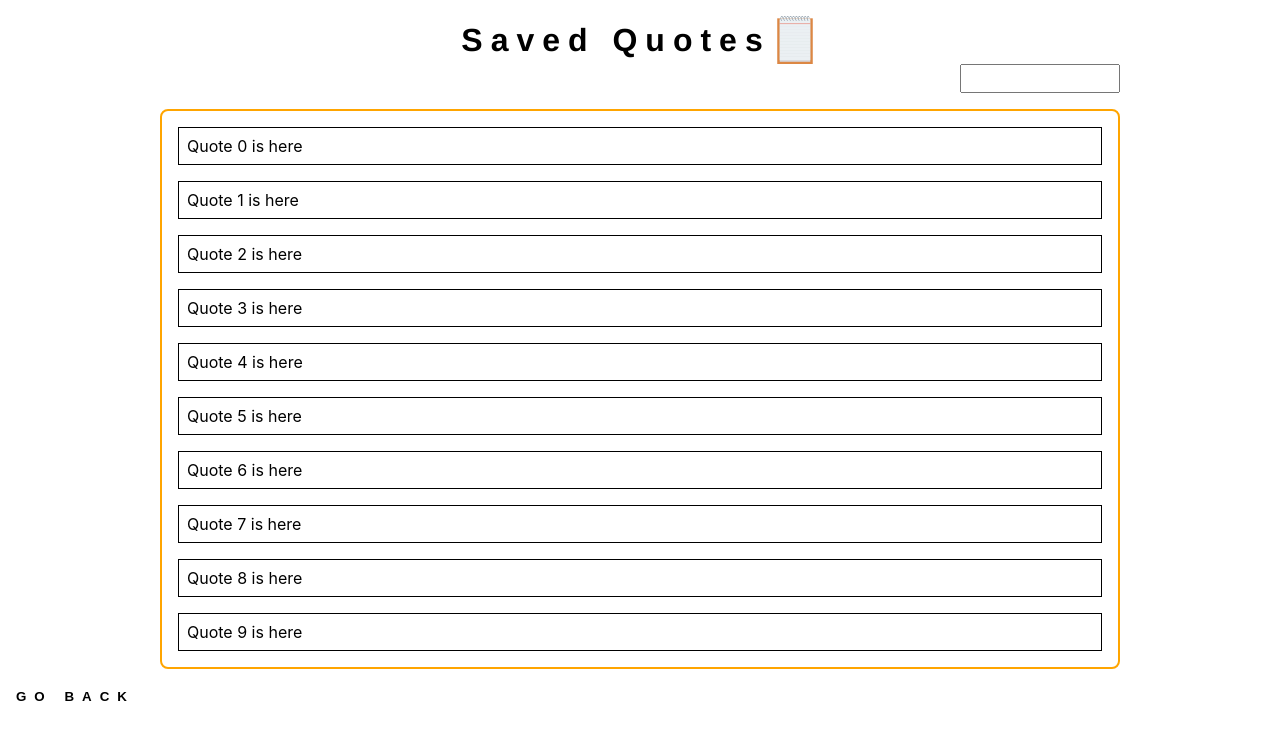
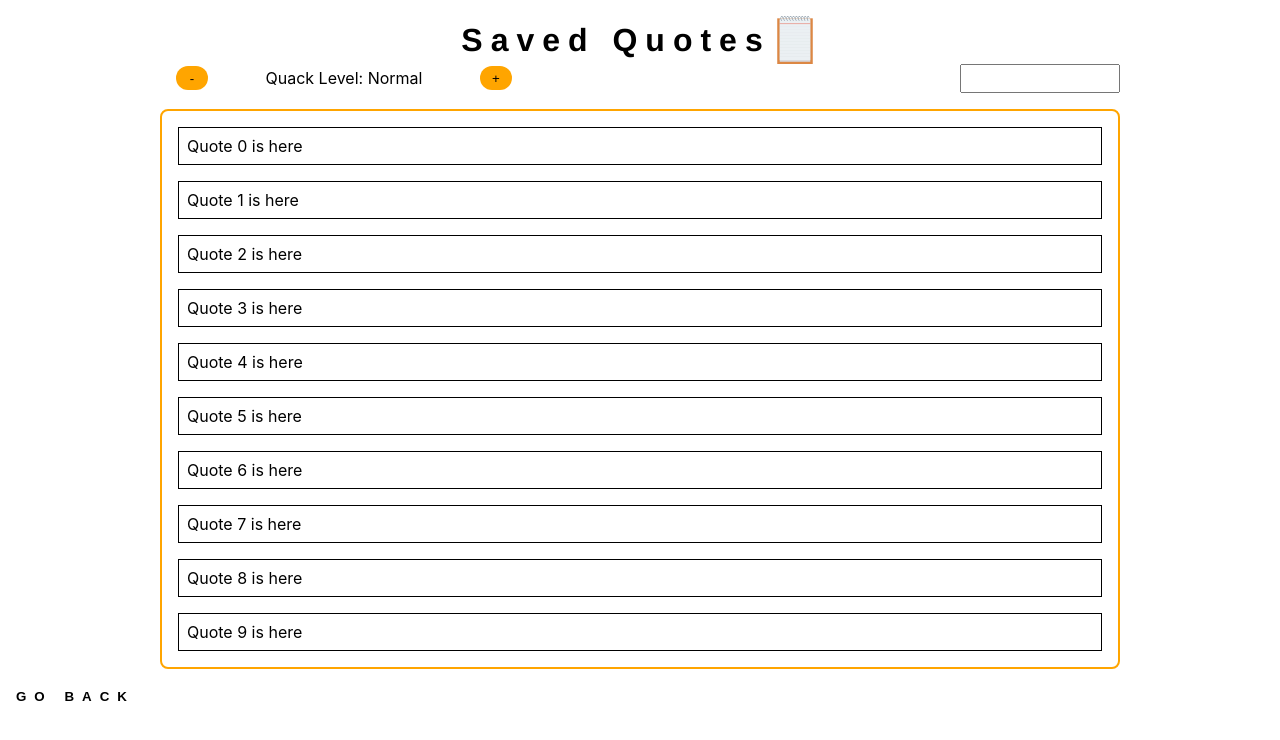
Before and after one commit to marcusgchan/the-wise-waddler, a React (Create React App) app: page /saved-quotes in a window 1280 px wide. Shown: the top 740 px of the page. Built offline with nearby package versions, Linux system fonts and the light colour scheme.

Commit message:
adds quack level and state for filtered quotes

```diff
--- a/src/components/QuotesPage.js
+++ b/src/components/QuotesPage.js
@@ -8,17 +8,59 @@ const QuotesPage = () => {
   const quotes = dummyQuotes.quotes;
   const [filterSearch,setFilterSearch] = useState("");
   const [filteredQuotes, setFilteredQuotes] = useState(quotes);
+  const [quackifyLevel, setQuackifyLevel] = useState(0);
   const navigate = useNavigate();
   useEffect(()=>{
     if (!filterSearch.replace(/\s/g, '').length) { //If there is only whitespace in filterSearch
       setFilteredQuotes(quotes);
     } else {
+      switch (quackifyLevel) {
+        case 0:
           setFilteredQuotes(quotes.filter((quote)=>quote.noQuackQuote.includes(filterSearch)));
+          break;
+        case 1:
+          setFilteredQuotes(quotes.filter((quote)=>quote.midQuackQuote.includes(filterSearch)));
+          break;
+        default:
+          setFilteredQuotes(quotes.filter((quote)=>quote.fullQuackQuote.includes(filterSearch)));
+          break;
       }
-  },[filterSearch]);
+    }
+  },[filterSearch,quackifyLevel]);
 
   const handleFilterChange = (e) => {
     setFilterSearch(e.target.value);
+  }
+
+  const handleQuackifyClick = (type) => {
+    if (type === "+") {
+      setQuackifyLevel((prev)=>{
+        if (prev === 2) {
+          return 2;
+        } else {
+          return prev + 1;
+        }
+      });
+    } else {
+      setQuackifyLevel((prev)=>{
+        if (prev === 0) {
+          return 0;
+        } else {
+          return prev - 1;
+        }
+      });
+    }
+  }
+
+  const quackDisplay = () => {
+    switch (quackifyLevel) {
+      case 0:
+        return "Normal";
+      case 1:
+        return "Quacked";
+      default:
+        return "Full Quacked";
+    }
   }
 
   return (
@@ -29,10 +71,17 @@ const QuotesPage = () => {
           <img src={NotePad} alt="" className={styles.notePad} />
         </div>
         <section className={styles.inputQuotesContainer}>
+          <div className={styles.inputsContainer}>
+            <div className={styles.quackifyButtonContainer}>
+              <button onClick={()=>handleQuackifyClick("-")}>-</button>
+              <p className={styles.quackLevelDisplay}>Quack Level: {quackDisplay()}</p>
+              <button onClick={()=>handleQuackifyClick("+")}>+</button>
+            </div>
             <input type="text" className={styles.search} value={filterSearch}
             onChange={handleFilterChange}/>
+          </div>
           <div className={styles.quotesContainer}>
-            <Rows filteredQuotes={filteredQuotes}/>
+            <Rows filteredQuotes={filteredQuotes} quackifyLevel={quackifyLevel}/>
           </div>
         </section>
       </div>
@@ -44,24 +93,48 @@ const QuotesPage = () => {
   );
 };
 
-const Rows = ({filteredQuotes}) => {
+const Rows = ({filteredQuotes, quackifyLevel}) => {
   // const quotes = localStorage.getItem("quotes");
 
   return(
     <div>
       {filteredQuotes.map((quote)=>
-        <Row key={quote.id} quote={quote}/>)}
+        <Row key={quote.id} quote={quote} quackifyLevel={quackifyLevel}/>)}
     </div>
   );
 
 };
 
-const Row = ({ quote, isDuckified }) => {
+const Row = ({ quote, quackifyLevel }) => {
+  // const [quackifyLevel,setQuackifyLevel] = useState(0);
+
+  // const handleClick = () => {
+  //   if (quackifyLevel == 2) {
+  //     setQuackifyLevel(0);
+  //   } else {
+  //     setQuackifyLevel((prev) => prev + 1);
+  //   }
+  // }
+  if (quackifyLevel === 0) {
     return (
       <div className={styles.quote}>
         <p>{quote.noQuackQuote}</p>
       </div>
     );
+  } else if (quackifyLevel === 1) {
+    return (
+      <div className={styles.quote}>
+        <p>{quote.midQuackQuote}</p>
+      </div>
+    );
+  } else {
+    return (
+      <div className={styles.quote}>
+        <p>{quote.fullQuackQuote}</p>
+      </div>
+    );
+  }
+
 };
 
 export default QuotesPage;
--- a/src/components/styles/QuotesPage.module.css
+++ b/src/components/styles/QuotesPage.module.css
@@ -29,6 +29,42 @@
   min-width: 60rem;
 }
 
+.inputsContainer {
+  display: flex;
+  align-items: center;
+  justify-content: space-between;
+}
+
+.quackifyButtonContainer {
+  display: flex;
+  align-items: center;
+}
+
+.quackifyButtonContainer button{
+  border: none;
+  background-color: var(--accent-clr);
+  width: 2rem;
+  height: 1.5rem;
+  margin: 0 1rem;
+  border-radius: 15px;
+  cursor: pointer;
+}
+
+.quackifyButtonContainer button:hover{
+  font-weight: bolder;
+}
+
+.quackLevelDisplay {
+  width: 15rem;
+  text-align: center;
+}
+
+.search {
+  padding: 0.3rem 0.5rem;
+  align-self: flex-end;
+  width: 10rem;
+}
+
 .quotesContainer {
   border: 2px solid var(--accent-clr);
   border-radius: 0.5rem;
@@ -41,12 +77,7 @@
   padding: 0.5rem;
   margin: 1rem 0;
   border: 1px solid black;
-}
-
-.search {
-  padding: 0.3rem 0.5rem;
-  align-self: flex-end;
-  width: 10rem;
+  /* cursor: pointer; */
 }
 
 .backButtonContainer {
```
Lines whose indentation alone changed are shown as unchanged.
